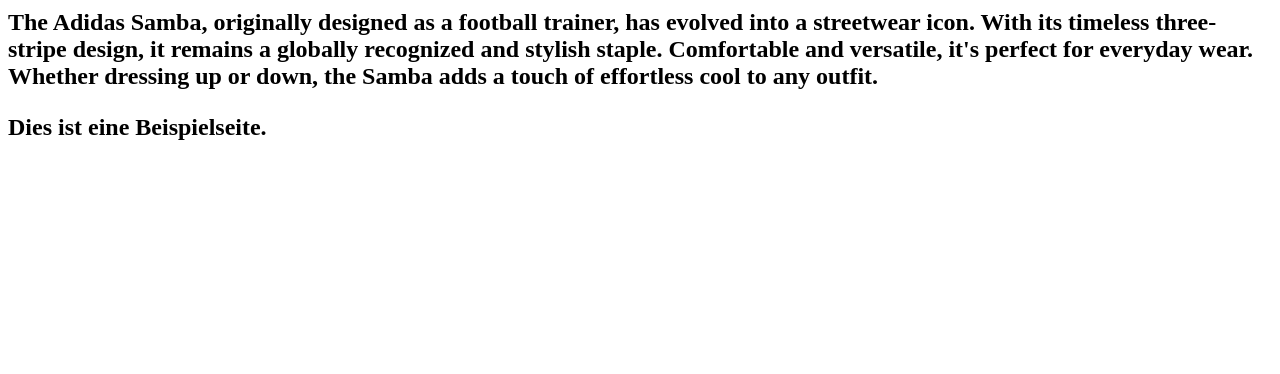
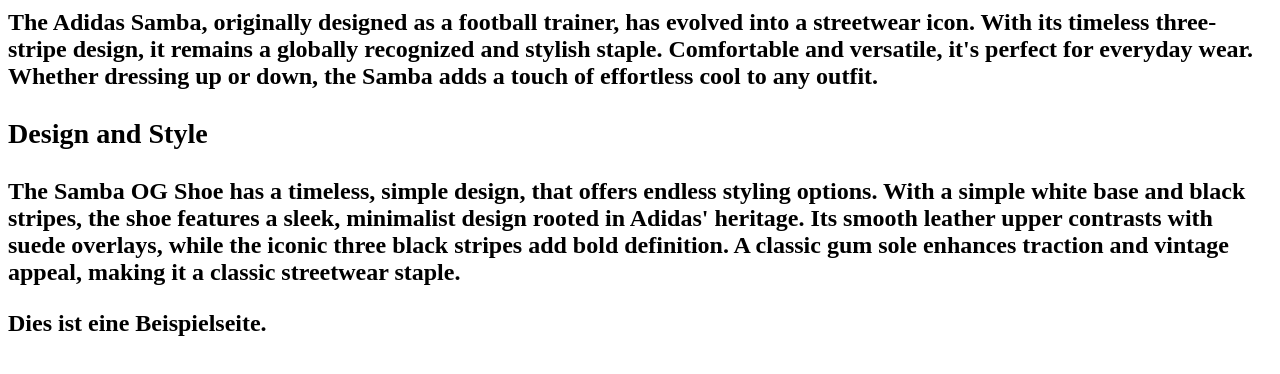
Before and after one commit to nayluhh/sis-project-2025, a plain HTML site: page index.html in a window 1280 px wide. Shown: the part 138-512 px from the top of the page. Drawn offline with Linux system fonts and the light colour scheme.

Commit message:
Update index.html

```diff
--- a/index.html
+++ b/index.html
@@ -13,6 +13,11 @@
         the Samba adds a touch of effortless cool to any outfit.</p>
 
 
+
+    <h3>Design and Style</h3>
+    <p>The Samba OG Shoe has a timeless, simple design, that offers endless styling options. With a simple white base and black stripes, the shoe features a sleek, minimalist design rooted in Adidas' heritage. Its smooth leather upper contrasts with suede overlays, while the iconic three black stripes add bold definition. A classic gum sole enhances traction and vintage appeal, making it a classic streetwear staple.
+
+
     <p>Dies ist eine Beispielseite.</p>
 
     <!-- this is a comment -->
```
